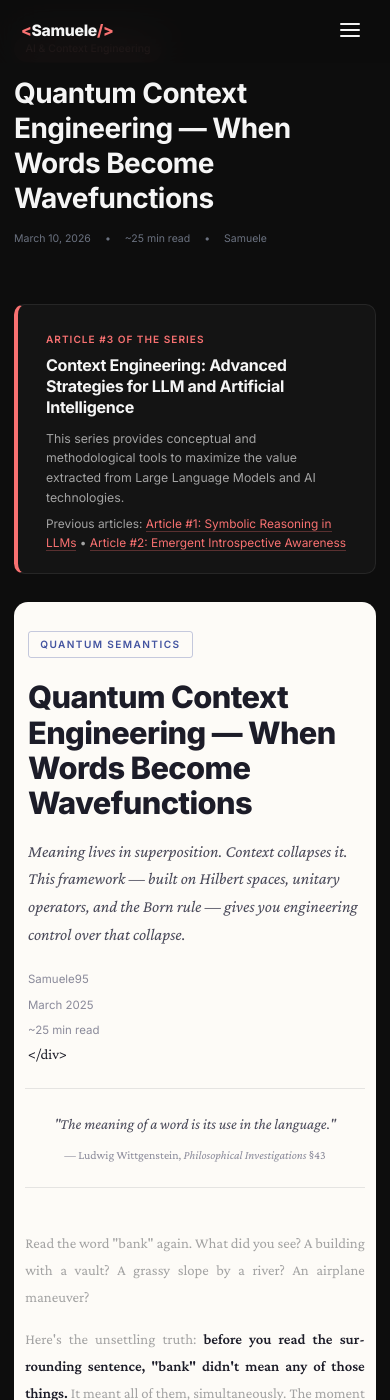
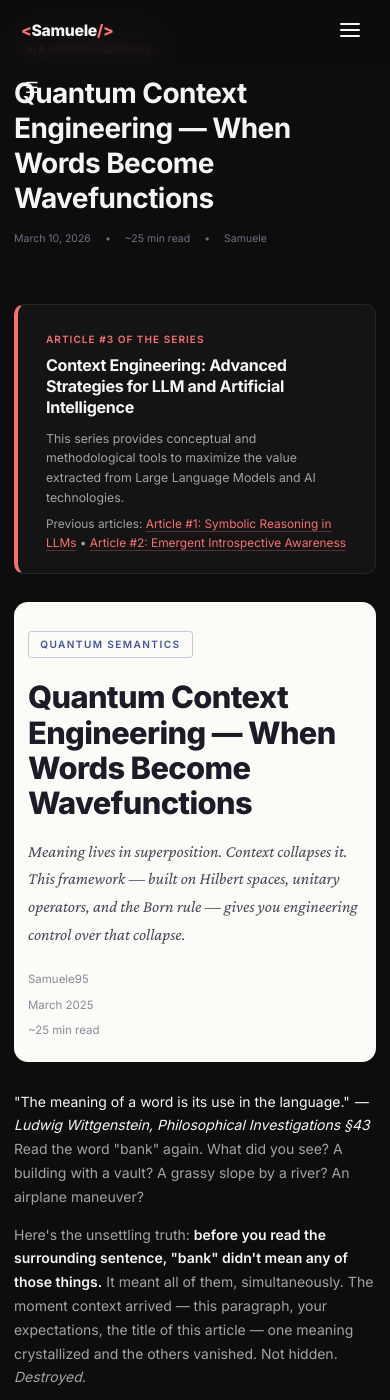
Before and after one commit to Samuele95/samuele95.github.io, a Jekyll site: the page built from _posts/2026-03-10-quantum-context-engineering.html, in a window 390 px wide and 1400 px high. Built offline with Jekyll 4.4.1, drawn with Linux system fonts in a browser that asks for light colours; some of the changed text lies outside the part shown.

Commit message:
Fix post rendering: use .html extension, restore TOC
- Renamed .md to .html to prevent kramdown from mangling raw HTML
- Restored TOC dash navigation (CSS, HTML, JS)
- TOC positioned below blog navbar on desktop/mobile

Co-Authored-By: Claude Opus 4.6 <noreply@anthropic.com>

```diff
--- a/_posts/2026-03-10-quantum-context-engineering.md
+++ b/_posts/2026-03-10-quantum-context-engineering.html
@@ -947,7 +947,123 @@ math: true
   .qs-wrapper * { transition: none !important; }
   .qs-wrapper.js-loaded .reveal { opacity: 1; transform: none; }
 }
+
+/* ═══ TOC Dash ═══ */
+.qs-toc-toggle {
+  display: none;
+  position: fixed;
+  top: 5rem;
+  left: 1rem;
+  z-index: 1001;
+  width: 36px;
+  height: 36px;
+  border-radius: 50%;
+  border: 1px solid var(--rule);
+  background: var(--paper);
+  color: var(--ink);
+  cursor: pointer;
+  box-shadow: var(--shadow-sm);
+  font-size: 1.1rem;
+  line-height: 1;
+  padding: 0;
+  align-items: center;
+  justify-content: center;
+}
+.qs-toc-panel {
+  position: fixed;
+  top: 60px;
+  left: 0;
+  width: 220px;
+  height: calc(100vh - 60px);
+  background: var(--paper);
+  border-right: 1px solid var(--rule);
+  box-shadow: var(--shadow-md);
+  z-index: 1000;
+  overflow-y: auto;
+  padding: 2rem 1rem;
+  transform: translateX(-100%);
+  transition: transform 0.3s ease;
+}
+.qs-toc-panel.open {
+  transform: translateX(0);
+}
+.qs-toc-panel h3 {
+  font-family: "Inter", system-ui, sans-serif;
+  font-size: 0.65rem;
+  font-weight: 700;
+  text-transform: uppercase;
+  letter-spacing: 0.1em;
+  color: var(--ink-dim);
+  margin: 0 0 0.8rem 0;
+  padding-bottom: 0.5rem;
+  border-bottom: 1px solid var(--rule);
+}
+.qs-toc-panel ol {
+  list-style: none;
+  padding: 0;
+  margin: 0;
+}
+.qs-toc-panel li {
+  margin: 0;
+  padding: 0;
+}
+.qs-toc-panel a {
+  display: flex;
+  align-items: baseline;
+  font-family: "Inter", system-ui, sans-serif;
+  font-size: 0.78rem;
+  color: var(--ink-light);
+  text-decoration: none;
+  padding: 0.3rem 0.5rem 0.3rem 0;
+  transition: color 0.2s;
+  line-height: 1.35;
+}
+.qs-toc-panel a::before {
+  content: "\2014";
+  color: var(--rule);
+  margin-right: 0.5rem;
+  flex-shrink: 0;
+  font-size: 0.7rem;
+}
+.qs-toc-panel a:hover,
+.qs-toc-panel a:hover::before {
+  color: var(--indigo);
+}
+.qs-toc-panel a.active,
+.qs-toc-panel a.active::before {
+  color: var(--indigo);
+  font-weight: 600;
+}
+@media (min-width: 1100px) {
+  .qs-toc-panel {
+    transform: translateX(0);
+    position: fixed;
+    width: 195px;
+    top: 5rem;
+    left: max(0.5rem, calc((100vw - 740px) / 2 - 225px));
+    height: auto;
+    overflow-y: visible;
+    border: none;
+    border-right: none;
+    box-shadow: none;
+    background: transparent;
+    padding: 0.5rem 0;
+  }
+}
+@media (max-width: 1099px) {
+  .qs-toc-toggle {
+    display: flex;
+  }
+}
 </style>
+
+<nav class="qs-toc" aria-label="Table of contents">
+  <button class="qs-toc-toggle" id="qs-toc-toggle" aria-label="Toggle table of contents">&#9776;</button>
+  <div class="qs-toc-panel" id="qs-toc-panel">
+    <h3>Contents</h3>
+    <ol id="qs-toc-list"></ol>
+  </div>
+</nav>
 
 <div class="qs-wrapper" id="qs-wrapper">
 
```
Also changed, not shown: other parts of _posts/2026-03-10-quantum-context-engineering.html (+36 -0 lines).
